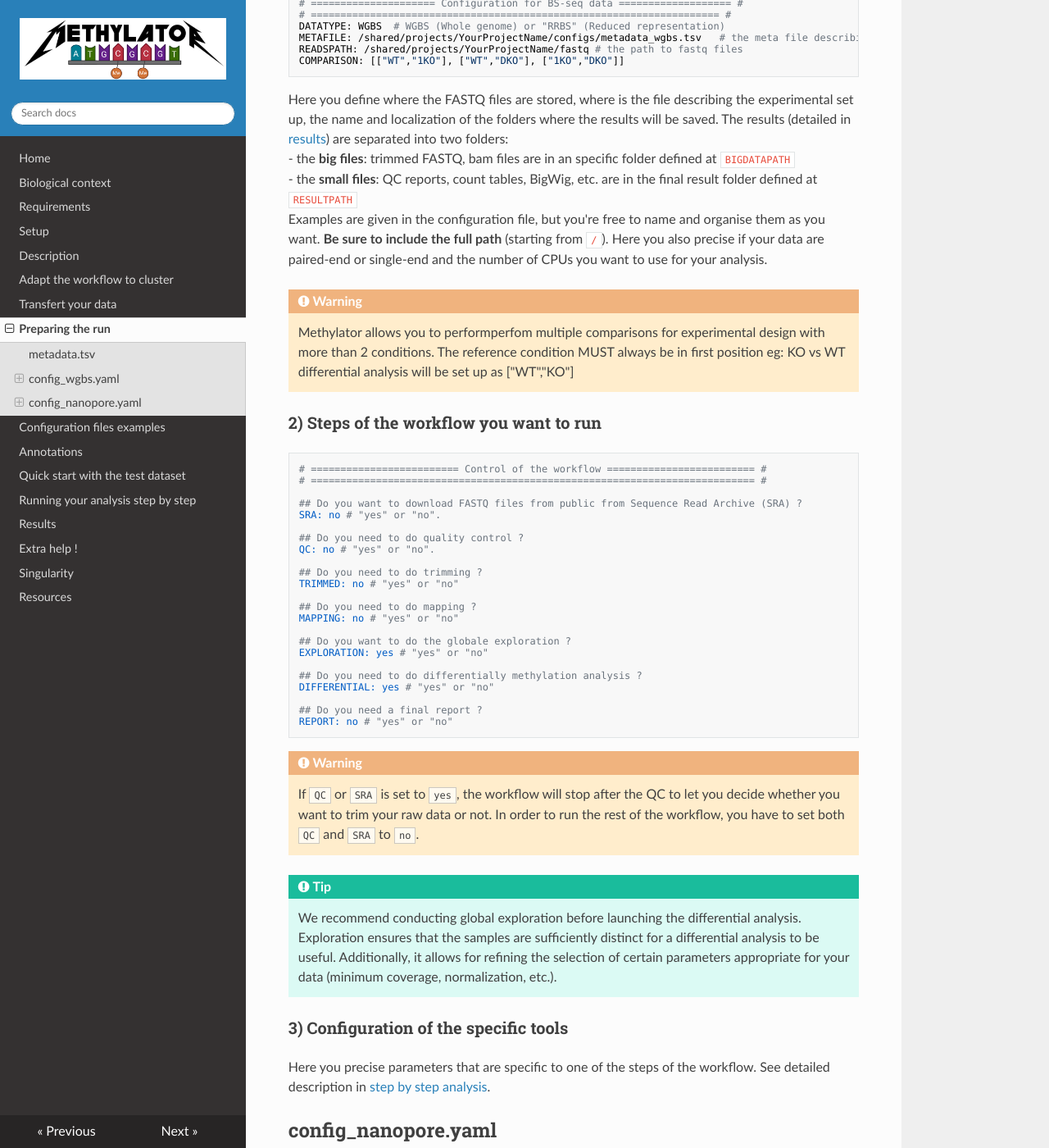
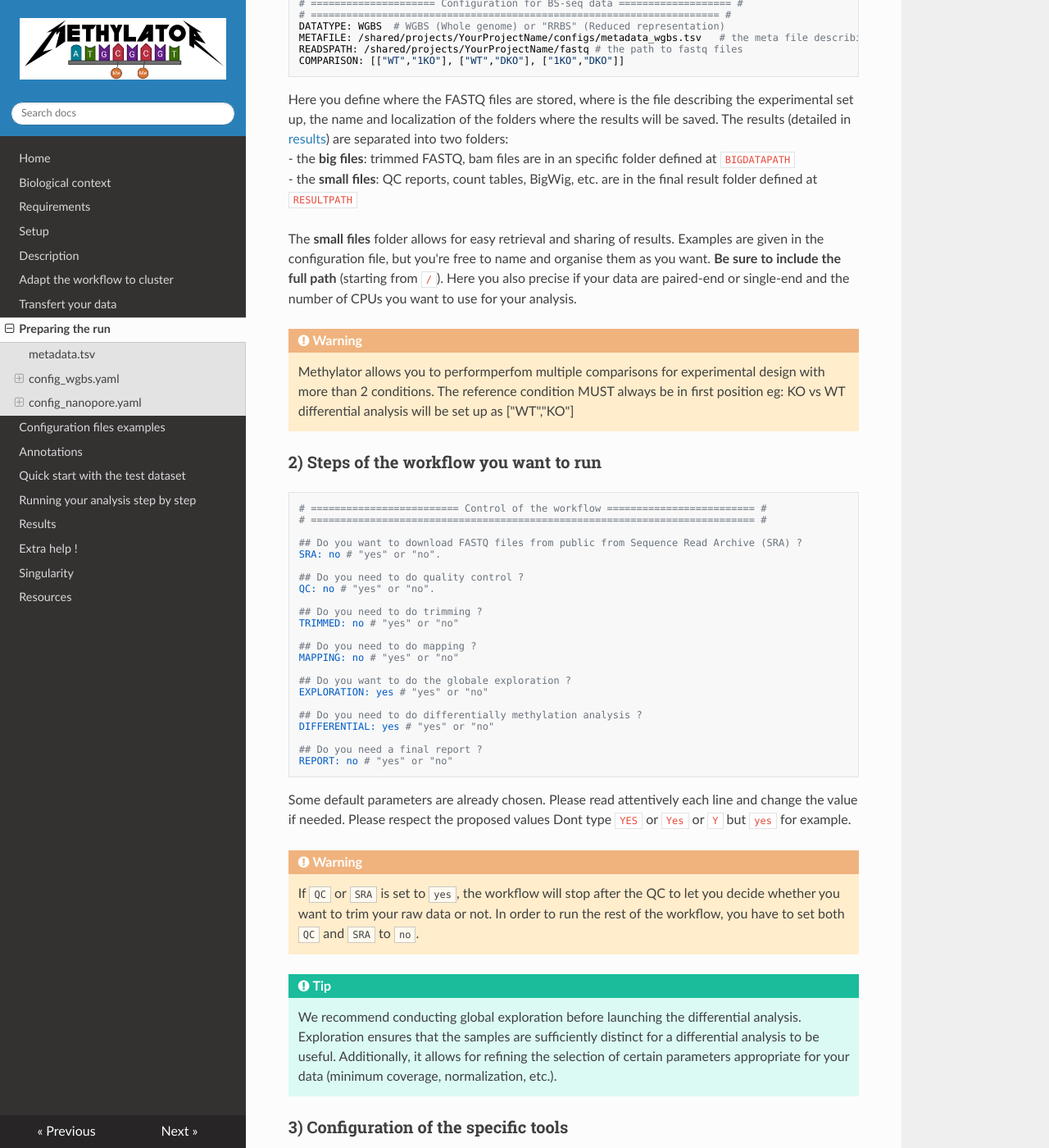
Before and after one commit to parisepigenetics/Methylator-Documentation, an MkDocs documentation site: the page built from docs/preparing_run.md, in a window 1280 px wide and 1400 px high, scrolled down 2763 px. Shown: the whole window at 82% size. Built offline with MkDocs 1.6.1, drawn with Linux system fonts in a browser that asks for light colours; nearby versions of some CDN libraries.

Commit message:
Update preparing_run.md

````diff
--- a/docs/preparing_run.md
+++ b/docs/preparing_run.md
@@ -87,6 +87,8 @@ COMPARISON: [["WT","1KO"], ["WT","DKO"], ["1KO","DKO"]]
 Here you define where the FASTQ files are stored, where is the file describing the experimental set up, the name and localization of the folders where the results will be saved. The results (detailed in [results](results.md)) are separated into two folders:
 - the **big files**: trimmed FASTQ, bam files are in an specific folder defined at `BIGDATAPATH`
 - the **small files**: QC reports, count tables, BigWig, etc. are in the final result folder defined at `RESULTPATH`
+
+The **small files** folder allows for easy retrieval and sharing of results.
 Examples are given in the configuration file, but you're free to name and organise them as you want. **Be sure to include the full path** (starting from `/`). Here you also precise if your data are paired-end or single-end and the number of CPUs you want to use for your analysis.
 
 !!! warning
@@ -121,6 +123,8 @@ DIFFERENTIAL: yes # "yes" or "no"
 ## Do you need a final report ?
 REPORT: no # "yes" or "no"
 ```
+
+Some default parameters are already chosen. Please read attentively each line and change the value if needed.  Please respect the proposed values Dont type `YES` or `Yes` or `Y` but `yes` for example.
 
 !!! warning
     If `QC` or `SRA` is set to `yes`, the workflow will stop after the QC to let you decide whether you want to trim your raw data or not. In order to run the rest of the workflow, you have to set both `QC` and `SRA` to `no`.
````
